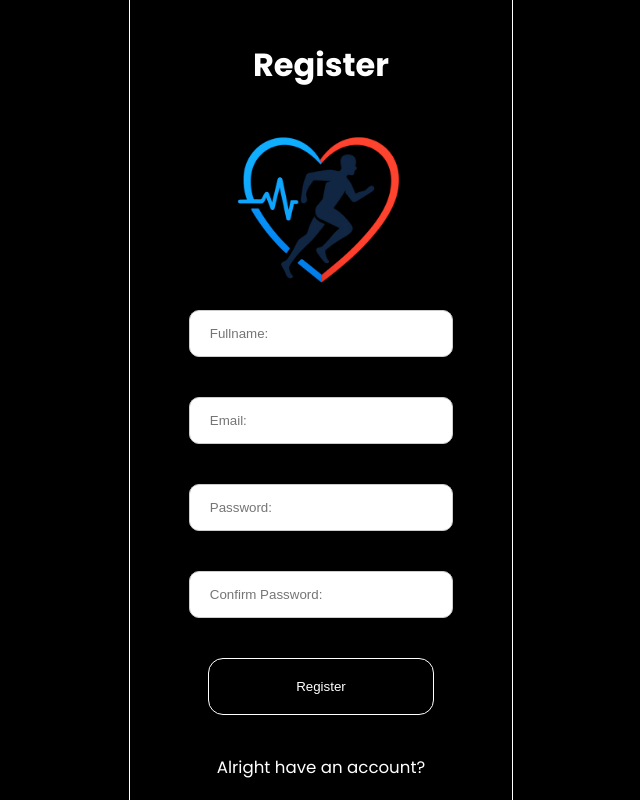
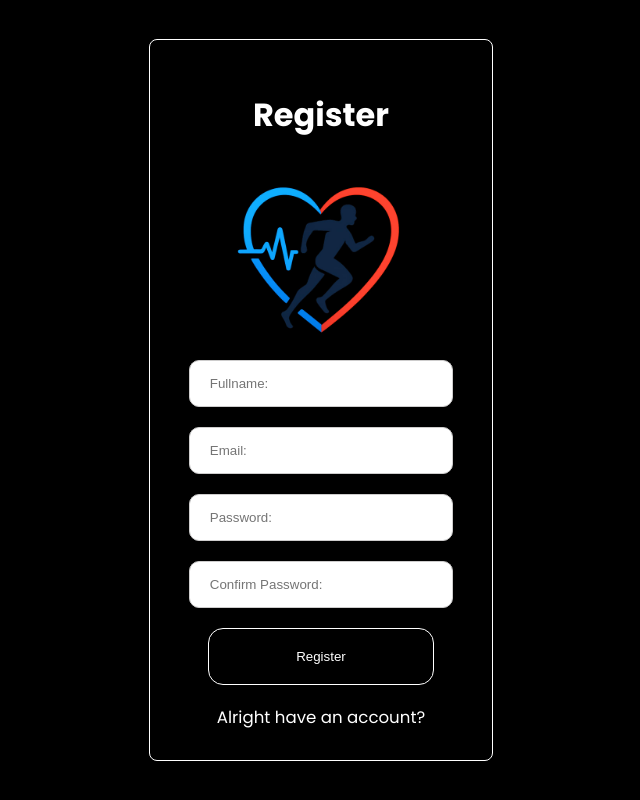
Before and after one commit to IM-DeV-Vitor/SportForU, a React (Vite) app: page /SportForU/auth/register in a window 1280 px wide. Shown: the whole page, without its empty margins (319-959 px from the left). Built offline with nearby package versions, Linux system fonts and the light colour scheme; a web font is replaced by a local one.

Commit message:
Consertei a quebra do cadastro

```diff
--- a/src/components/register/login-items/RegisterItems.jsx
+++ b/src/components/register/login-items/RegisterItems.jsx
@@ -9,7 +9,7 @@ export default function RegisterItems() {
     const [Password, setPassword] = useState("")
     const [Fullname, setFullname] = useState("")
     const [ConfirmedPassword, setConfirmedPassword] = useState("")
- //https://sportforu-backend.onrender.com/auth/register
+
 
 
     const handleRegister = async (e) => {
@@ -20,7 +20,7 @@ export default function RegisterItems() {
             return alert("Senha muito curta")
         }
         try {
-            const response = await fetch("http://localhost:8080/auth/register", {
+            const response = await fetch("https://sportforu-backend.onrender.com/auth/register", {
                 method: "POST",
                 headers: { "Content-Type": "application/json" },
                 body: JSON.stringify({
--- a/src/components/register/login-items/register-items.module.css
+++ b/src/components/register/login-items/register-items.module.css
@@ -10,18 +10,17 @@
     width: 22vw;
     align-items: center;
     justify-content: center;
-    padding: 50px;
+    padding: 30px;
     background-color: black;
     border-radius: 8px;
     border: .6px solid white;
-    overflow: hidden;
 }
 
 .inputsContainer {
     display: flex;
     align-items: center;
     flex-direction: column;
-    gap: 40px;
+    gap: 20px;
     width: 100%;
 }
 
```
